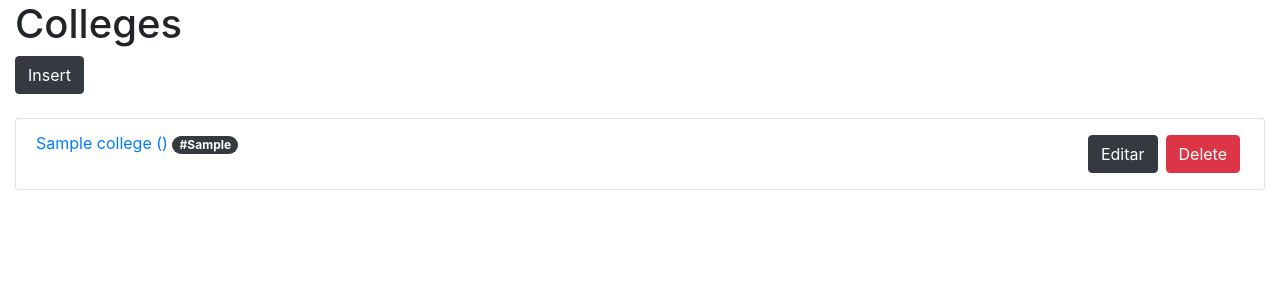
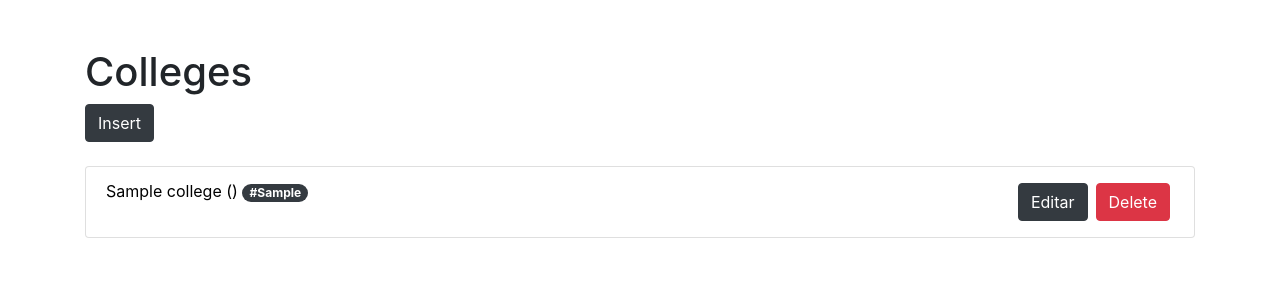
Before and after one commit to noa1961/academia-path, a PHP site: page /colleges in a window 1280 px wide. Shown: the top 300 px of the page. Run offline with PHP 8.4, Linux system fonts and the light colour scheme; tables that the repository leaves empty or names only in its code hold one stand-in row (values such as "Sample post").

Commit message:
[Views] Make UI changes

```diff
--- a/views/colleges.index.view.php
+++ b/views/colleges.index.view.php
@@ -7,15 +7,15 @@
   <link rel="stylesheet" href="https://stackpath.bootstrapcdn.com/bootstrap/4.4.1/css/bootstrap.min.css" integrity="sha384-Vkoo8x4CGsO3+Hhxv8T/Q5PaXtkKtu6ug5TOeNV6gBiFeWPGFN9MuhOf23Q9Ifjh" crossorigin="anonymous">
 </head>
 <body>
-  <div class="container-fluid">
-    <h1>Colleges</h1>
+  <div class="container">
+    <h1 class="mt-5">Colleges</h1>
     <a class="btn btn-dark" href="<?php echo route('colleges/create'); ?>" role="button">Insert</a>
     <ul class="list-group mt-4">
       <?php
         foreach($colleges as $college) {
           ?>
           <li class="list-group-item">
-            <a href="<?php echo route('colleges/'.$college->id);?>"><?php echo $college->name; ?> (<?php echo $college->type->type; ?>)</a>
+            <a style="color: black;" href="<?php echo route('colleges/'.$college->id);?>"><?php echo $college->name; ?> (<?php echo $college->type->type; ?>)</a>
             <span class="badge badge-dark badge-pill">#<?php echo $college->ranking; ?></span>
             <form class="m-1 form-inline float-right" method="POST" action="<?php echo route('colleges/'.$college->id);?>">
               <input type="hidden" name="_method" value="DELETE">
--- a/views/colleges.show.view.php
+++ b/views/colleges.show.view.php
@@ -7,10 +7,10 @@
   <link rel="stylesheet" href="https://stackpath.bootstrapcdn.com/bootstrap/4.4.1/css/bootstrap.min.css" integrity="sha384-Vkoo8x4CGsO3+Hhxv8T/Q5PaXtkKtu6ug5TOeNV6gBiFeWPGFN9MuhOf23Q9Ifjh" crossorigin="anonymous">
 </head>
 <body>
-  <div class="container-fluid">
+  <div class="container">
     <div class="jumbotron">
       <h1 class="display-4"><?php echo $college->name; ?></h1>
-      <p class="lead">Lorem ipsum dolor sit, amet consectetur adipisicing elit. Fugit blanditiis beatae error! Consequuntur in aliquid delectus ad recusandae placeat eveniet quasi incidunt dolore nisi, porro ipsa quibusdam voluptates! Sunt, quibusdam?</p>
+      <p class="lead"><?php echo $college->description; ?></p>
     </div>
   </div>
 </body>
```
